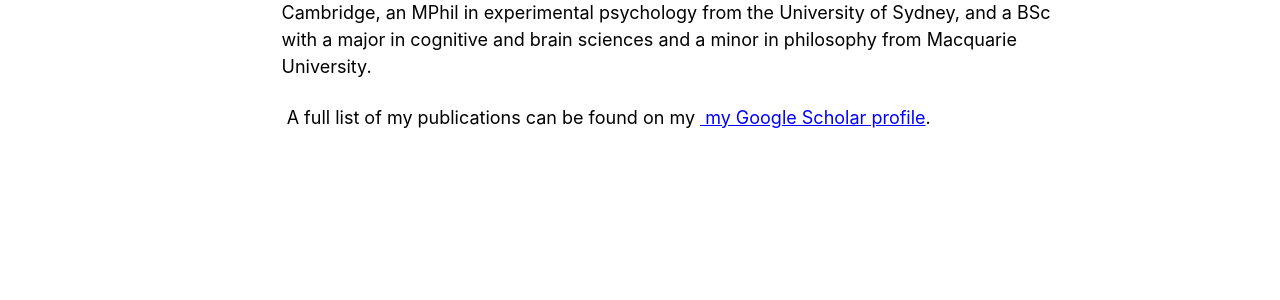
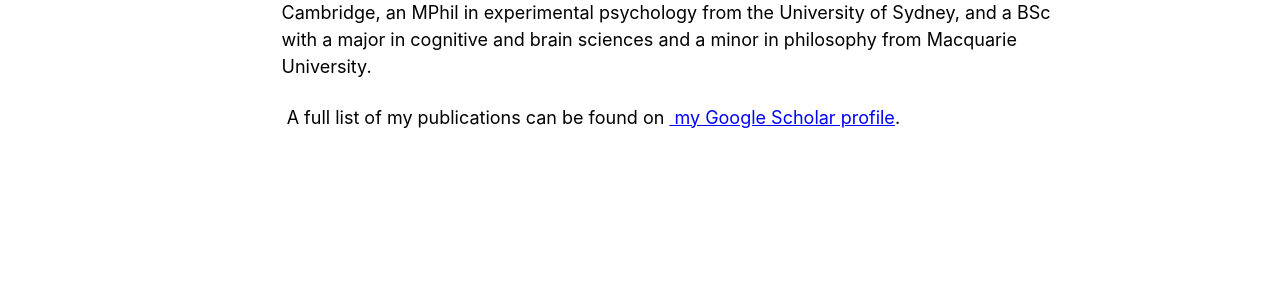
Before and after one commit to cjwhyte/cjwhyte.github.io, a Jekyll site: the page built from _pages/about.md, in a window 1280 px wide. Shown: the part 496-796 px from the top of the page. Built offline with Jekyll 4.4.1, drawn with Linux system fonts in a browser that asks for light colours; some web fonts are replaced; a script bundle is joined from its source files by our own code; library files that are not in the unit come from our copies.

```diff
--- a/_pages/about.md
+++ b/_pages/about.md
@@ -15,5 +15,5 @@
 I recently submitted my PhD in computational neuroscience at the University of Sydney. Before the PhD, I received an MPhil in computational neuroscience from the University of Cambridge, an MPhil in experimental psychology from the University of Sydney, and a BSc with a major in cognitive and brain sciences and a minor in philosophy from Macquarie University.
 
 {% if site.author.googlescholar %}
-  <div class="wordwrap"> A full list of my publications can be found on my <a href="{{site.author.googlescholar}}"> my Google Scholar profile</a>.</div>
+  <div class="wordwrap"> A full list of my publications can be found on <a href="{{site.author.googlescholar}}"> my Google Scholar profile</a>.</div>
 {% endif %}
```
